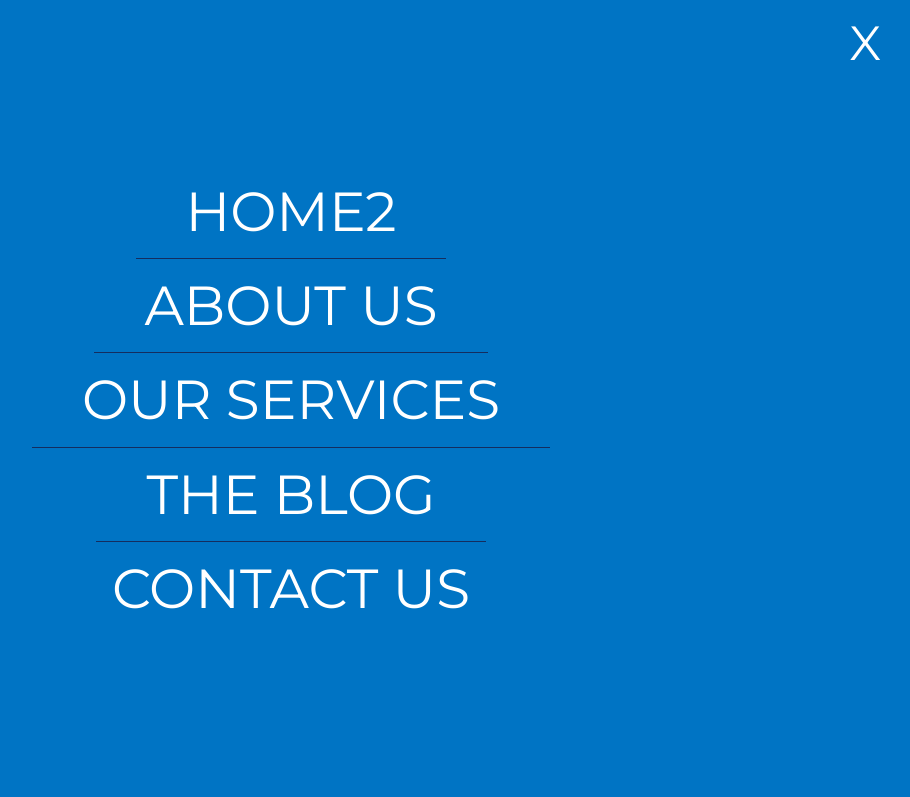
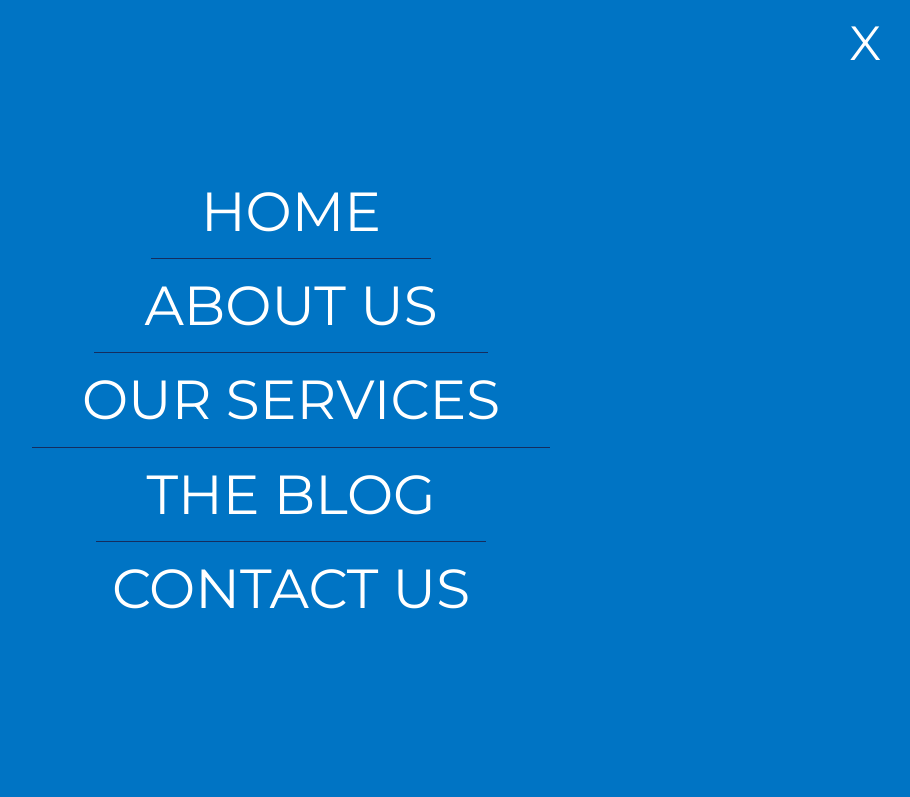
Before and after one commit to aaronllcam/GSAP_Home_Example, a plain HTML site: page index.html in a window 1280 px wide. Both pictures are taken after a click on the element 1199 px from the left and 52 px from the top of the page. Shown: the top 797 px of the page, without its empty margins (369-1279 px from the left). Drawn offline with nearby package versions, Linux system fonts and the light colour scheme.

Commit message:
[ADD] add index

```diff
--- a/index.html
+++ b/index.html
@@ -12,7 +12,7 @@
     <header>
         <nav>
             <ul class="navMenu">
-                <li><a href="#0">Home2</a></li>
+                <li><a href="#0">Home</a></li>
                 <li><a href="#0">About us</a></li>
                 <li><a href="#0">Our services</a></li>
                 <li><a href="#0">The blog</a></li>
```
